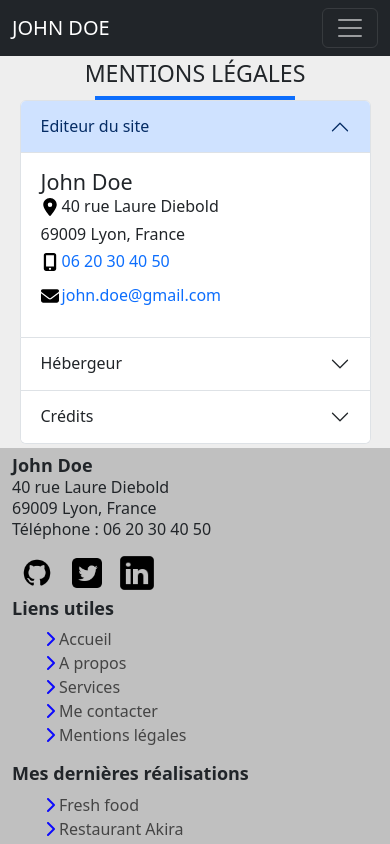
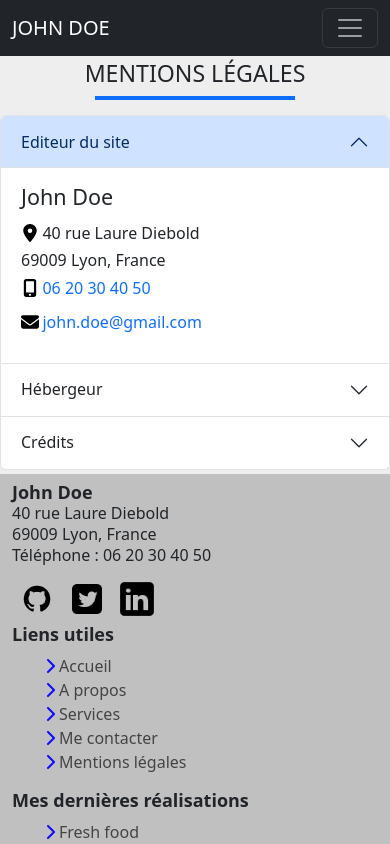
Before and after one commit to julien-turck/portfolio_react, a React (Create React App) app: page /mentions in a window 390 px wide. Shown: the top 844 px of the page. Built offline with nearby package versions, Linux system fonts and the light colour scheme.

Commit message:
add responsive mentions

```diff
--- a/src/css/Mentions.css
+++ b/src/css/Mentions.css
@@ -20,9 +20,8 @@
 }
 
 #body {
-    padding-left: 5%;
-    padding-right: 5%;
     padding-bottom: 1%;
+    margin-top: 4%;
 }
 
 #accordion {
@@ -30,7 +29,7 @@
 }
 
 .mentionsTitle {
-    margin-bottom: 1%;
+    margin-bottom: 4%;
 }
 
 .body {
@@ -59,3 +58,11 @@
 .linkMentions {
     text-decoration: none;
 }
+
+@media screen and (min-width: 768px) {
+    #body {
+            padding-left: 5%;
+            padding-right: 5%;
+            padding-bottom: 1%;
+     }
+}
```
